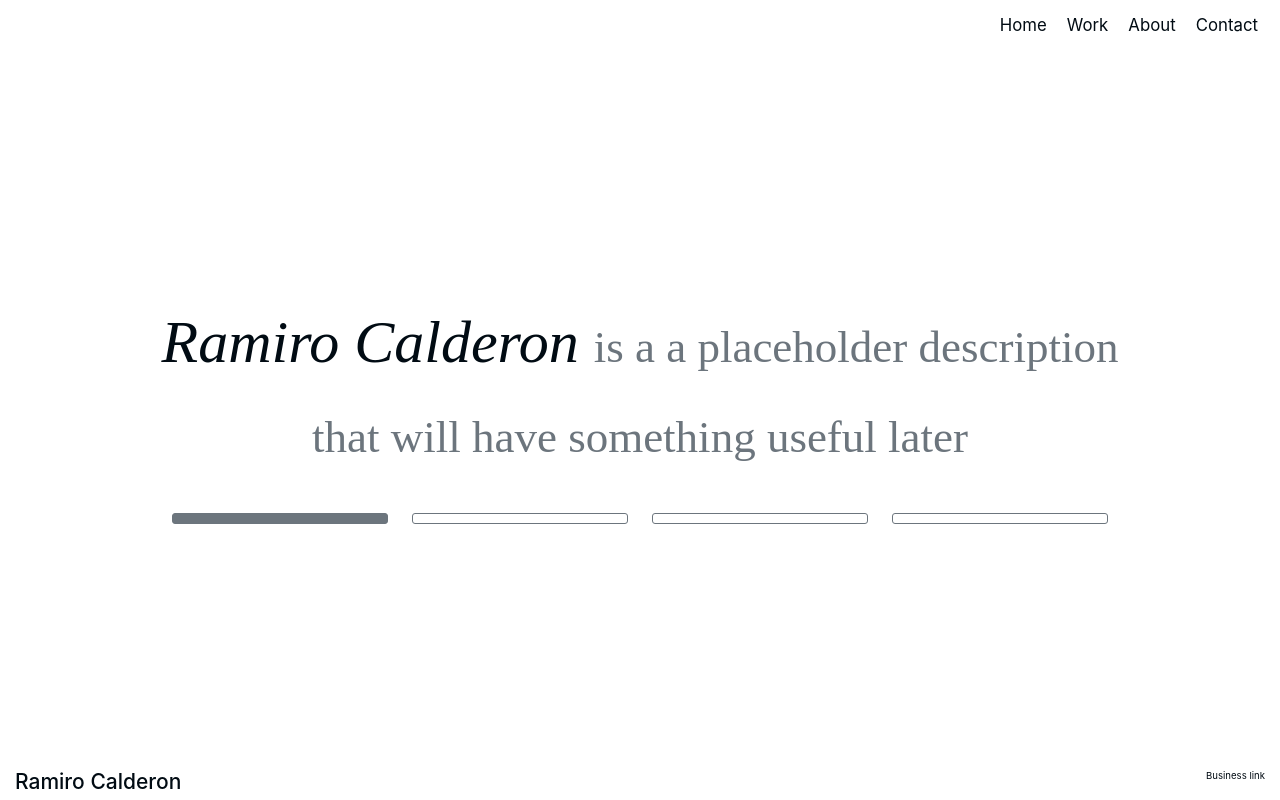
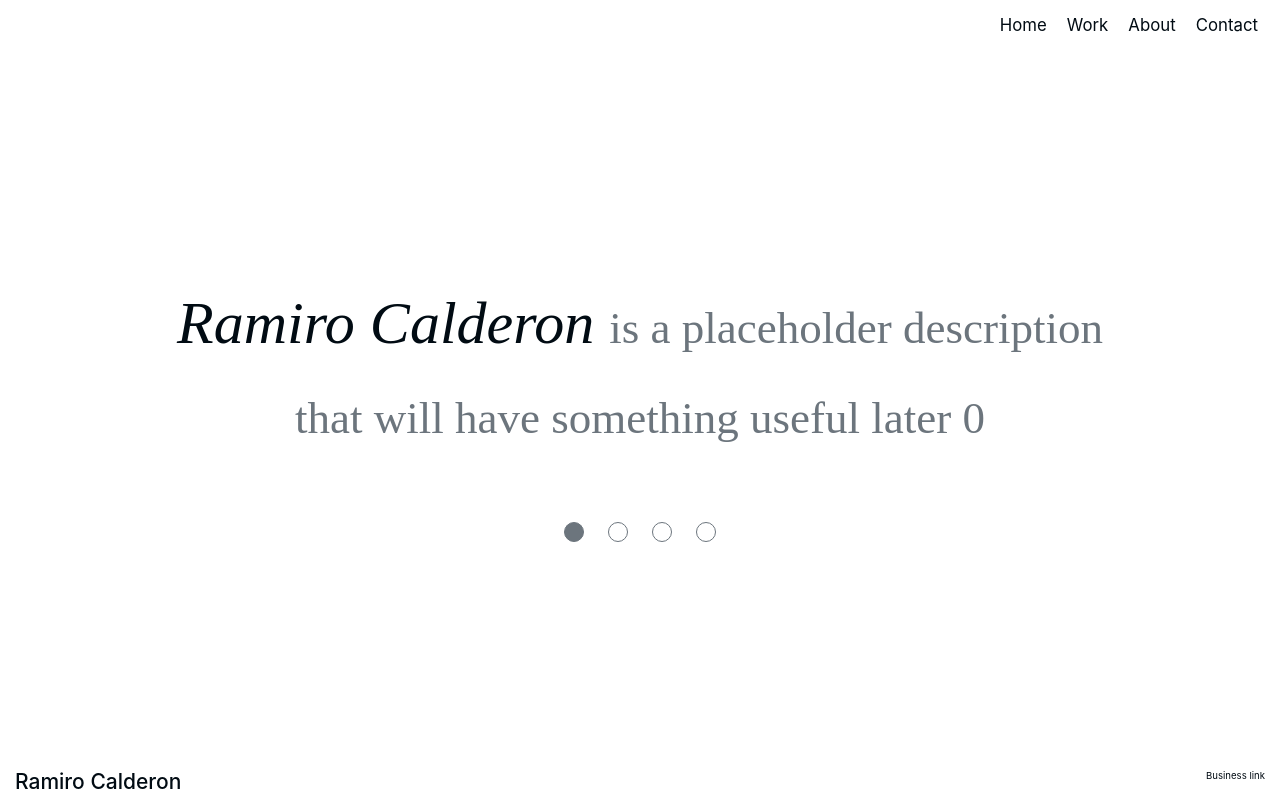
Before and after one commit to Racalder/Racalder.github.io, a Vue app: page / in a window 1280 px wide. Built offline with nearby package versions, Linux system fonts and the light colour scheme; a web font is replaced by a local one.

Commit message:
Finished home description transition fade in and out

```diff
--- a/src/views/Home.vue
+++ b/src/views/Home.vue
@@ -10,10 +10,10 @@
 			</div>
 			<div class="btn" > SEE work</div> -->
 
-			<div class="w-75 homeText align-self-center"><em>Ramiro Calderon</em> <span class="text-muted" style="font-size: 0.75em;">{{currentDes}}</span></div>
+			<div class="w-75 homeText align-self-center"><em>Ramiro Calderon</em> <transition name="slide-fade" mode="out-in"><component v-bind:is="selectedDes"></component></transition></div>
 
 			<!-- <div class="w-75 align-self-center homeText">Ramiro Calderon <em class="text-muted" style="font-size: 3rem;">{{currentDes}}</em></div> -->
-			<div class="d-flex flex-row align-self-center mt-5 w-75 justify-content-center">
+			<div id="indicators" class="d-flex flex-row align-self-center justify-content-center w-75">
 							<div v-bind:class="homeInfo[0].btnClass" @click="selectStatement(0)"></div>
 							<div v-bind:class="homeInfo[1].btnClass" @click="selectStatement(1)"></div>
 							<div v-bind:class="homeInfo[2].btnClass" @click="selectStatement(2)"></div>
@@ -30,45 +30,24 @@
 				homeInfo: [
 					// 1
 					{
-						t: 'Ramiro Calderon',
-						d: 'is a a placeholder description that will have something useful later',
-						i: true,
 						btnClass: 'btn btn-secondary mx-3',
-						ind: 0,
-
 					},
 					// 2
 					{
-						t: 'Ramiro Calderon 2',
-						d: '2is a a placeholder description that will have something useful later',
-						i: false,
 						btnClass: 'btn btn-outline-secondary mx-3',
-						ind: 1,
-
 					},
 
 					// 3
 					{
-						t: 'Ramiro Caldeon 3',
-						d: '3is a a placeholder description that will have something useful later',
-						i: false,
 						btnClass: 'btn btn-outline-secondary mx-3',
-						ind: 2
-
-
 					},
 					// 4
 					{
-						t: 'Ramiro Caldeon 4',
-						d: '4is a a placeholder description that will have something useful later',
-						i: false,
 						btnClass: 'btn btn-outline-secondary mx-3',
-						ind: 3
-
 					}
 				],
-				currentDes: '',
 				selectedStatement: 0,
+				selectedDes: 'des-0',
 
 			}
 		},
@@ -77,24 +56,36 @@
 			selectStatement(nextStatement){
 				this.homeInfo[this.selectedStatement].btnClass = 'btn btn-outline-secondary mx-3';
 				this.homeInfo[nextStatement].btnClass = 'btn btn-secondary mx-3';
-				this.currentDes = this.homeInfo[nextStatement].d;
+				this.selectedDes = 'des-' + nextStatement;
 				this.selectedStatement = nextStatement;
+
 			}
 		},
 		computed: {
-			activeHomeInfo(){
-				return this.homeInfo[Object.keys(this.homeInfo.filter(function(u){return u.i}))[0]];
-			}
+
 		},
 		created(){
-			this.currentDes = this.homeInfo[0].d
+
 		},
 		components: {
+			'des-0': {
+				template: '<span class="text-muted" style="font-size: 0.75em;">is a placeholder description that will have something useful later 0</span>'
+			},
+			'des-1': {
+				template: '<span class="text-muted" style="font-size: 0.75em;">is a placeholder description that will have something useful later 1</span>'
+			},
+			'des-2': {
+				template: '<span class="text-muted" style="font-size: 0.75em;">is a placeholder description that will have something useful later 2</span>'
+			},
+			'des-3': {
+				template: '<span class="text-muted" style="font-size: 0.75em;">is a placeholder description that will have something useful later 3</span>'
+			},
 		},
 	}
 </script>
 
 <style scoped>
+
 	.homeText{
 		font-family: freight-display-pro;
 		font-size: 5rem;
@@ -104,8 +95,28 @@
 	}
 
 	.btn{
-		height: 5%;
-		width: 40%;
+		height: 20px;
+		width: 20px;
+
+		border-radius: 100%;
+	}
+
+	/*Transitions*/
+
+	.slide-fade-enter-active {
+		transition: all .3s ease;
+	}
+	.slide-fade-leave-active {
+		transition: all .8s cubic-bezier(1.0, 0.5, 0.8, 1.0);
+	}
+	.slide-fade-enter, .slide-fade-leave-to{
+		transform: translateX(10px);
+		opacity: 0;
+	}
+
+	#indicators{
+		/*margin-bottom: -20%;*/
+		margin-top: 5%;
 	}
 
 </style>
```
